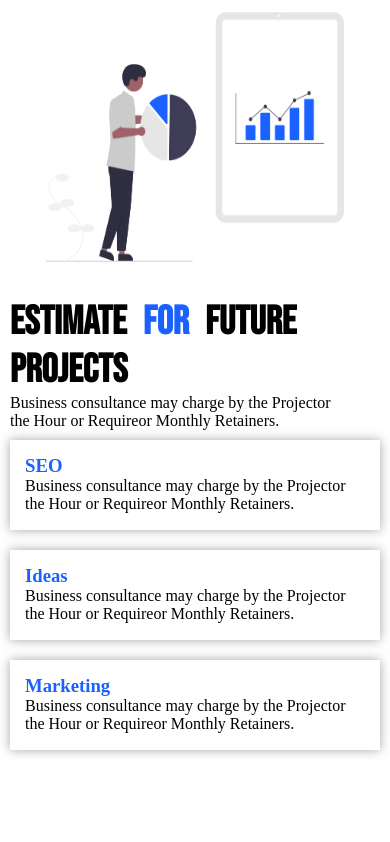
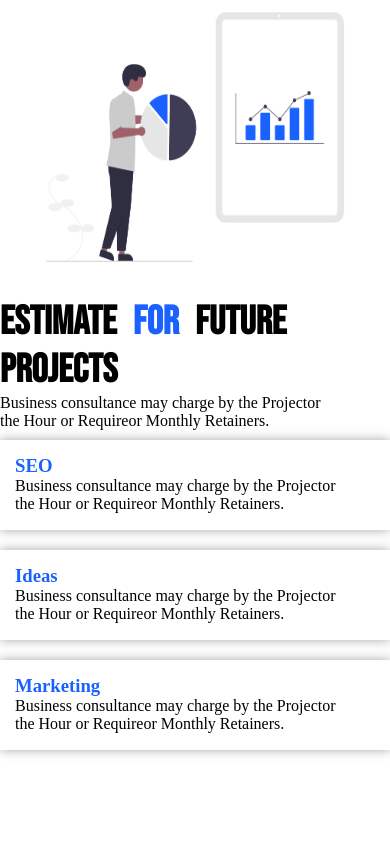
Before and after one commit to naiddeveloper/seoweb, a plain HTML site: page index.html in a window 390 px wide. Shown: the part 3715-4557 px from the top of the page. Drawn offline with Linux system fonts and the light colour scheme; a web font is replaced by a local one.

Commit message:
Update style.css

```diff
--- a/style.css
+++ b/style.css
@@ -806,4 +806,10 @@ span{
     align-items: center;
     margin-top: 100px;
 }
+    .data {
+    height: 90px;
+    width: 390px;
+    padding: 15px;
+    box-shadow: 0px 0px 10px rgb(128 128 128 / 70%);
 }
+}
```
